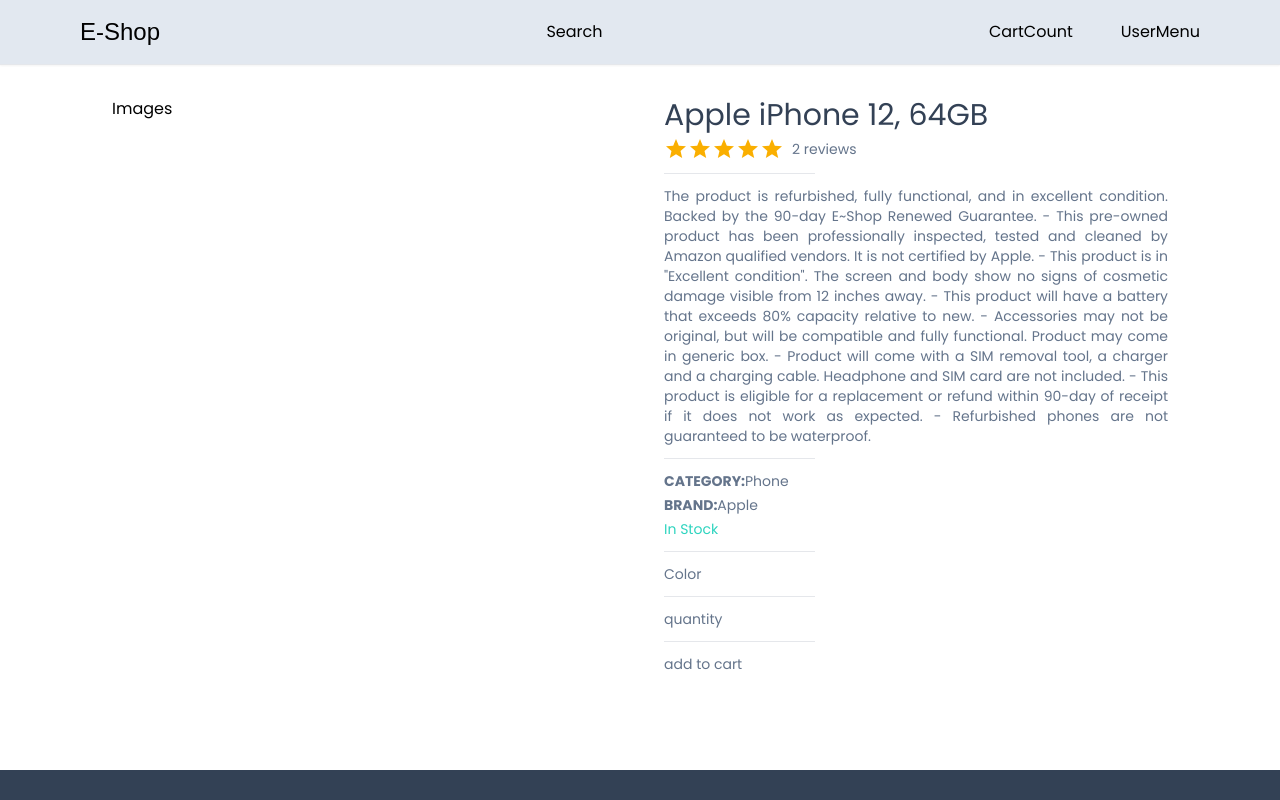
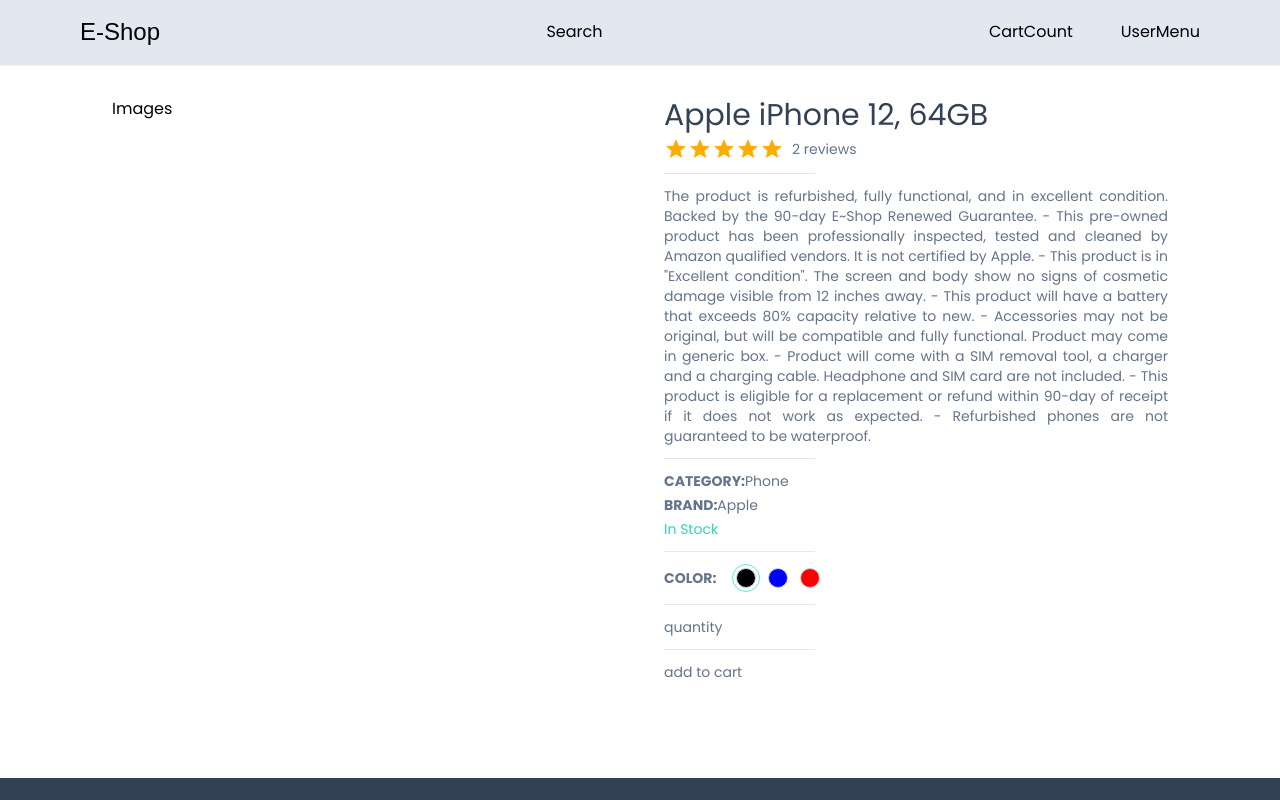
Before and after one commit to oscar-barreto/ecommerce, a Next.js app in the folder salesplatform/: page /product/1 in a window 1280 px wide. Shown: the top 800 px of the page. Built offline with nearby package versions, Linux system fonts and the light colour scheme; a web font is replaced by a local one.

Commit message:
color select

```diff
--- /dev/null
+++ b/salesplatform/app/product/SetColor.tsx
@@ -0,0 +1,29 @@
+'use client'
+
+import { CartProductType, SelectedImgType } from "./[productId]/ProductDetails"
+
+interface SetColorProps{
+    images: SelectedImgType,
+    cartProduct: CartProductType,
+    handleColorType: (value: SelectedImgType) => void
+}
+
+const SetColor: React.FC<SetColorProps> = ({images, cartProduct, handleColorSelect}) => {
+  return (
+    <div>
+        <div className="flex gap-4 items-center">
+            <span className="font-semibold">COLOR:</span>
+            <div className="flex gap-1">{
+                images.map((image)=>{
+                    return <div key={images.color} onClick={()=> handleColorSelect(image)} className={`h-7 w-7 rounded-full border-teal-300 flex items-center justify-center ${cartProduct.selectedImg.color === image.color ? 'border-[1.5px]' : 'border-none'}`}>
+                        <div style={{background:image.colorCode}} className="h-5 w-5 rounded-full  border-[1.2px] border-slate-300"></div>
+                    </div>
+                })
+                }
+                </div>
+            </div>
+    </div>
+  )
+}
+
+export default SetColor
--- a/salesplatform/app/product/[productId]/ProductDetails.tsx
+++ b/salesplatform/app/product/[productId]/ProductDetails.tsx
@@ -1,6 +1,7 @@
 'use client'
 import { Rating } from "@mui/material";
-import { useState } from "react";
+import { useCallback, useState } from "react";
+import SetColor from "../SetColor";
 interface ProductDetailsProps{
     product: any;
 }
@@ -39,7 +40,14 @@
     price: product.price,
     })
 
-    const productRating = product.reviews.reduce((acc:number,item:any)=> item.rating+ acc,0) / product.reviews.length
+    const productRating = product.reviews.reduce((acc:number,item:any)=> item.rating+ acc,0) / product.reviews.length;
+
+    const handleColorSelect = useCallback(
+        (value:SelectedImgType)=>{
+            setCartProduct((prev)=>{
+                return {...prev, selectedImg:value}
+            })
+        }, [cartProduct.selectedImg] )
 
   return (
     <div className="grid grid-cols-1  md:grid-cols-2 gap-12">
@@ -63,7 +71,7 @@
         </div>
         <div className={product.inStock ? 'text-teal-400': 'text-rose-400'}>{product.inStock ? 'In Stock' : 'Out of Stock'}</div>
         <Horizontal/>
-        <div>Color</div>
+        <SetColor cartProduct={cartProduct} images={product.images} handleColorSelect={handleColorSelect}/>
         <Horizontal/>
         <div>quantity</div>
         <Horizontal/>
```
